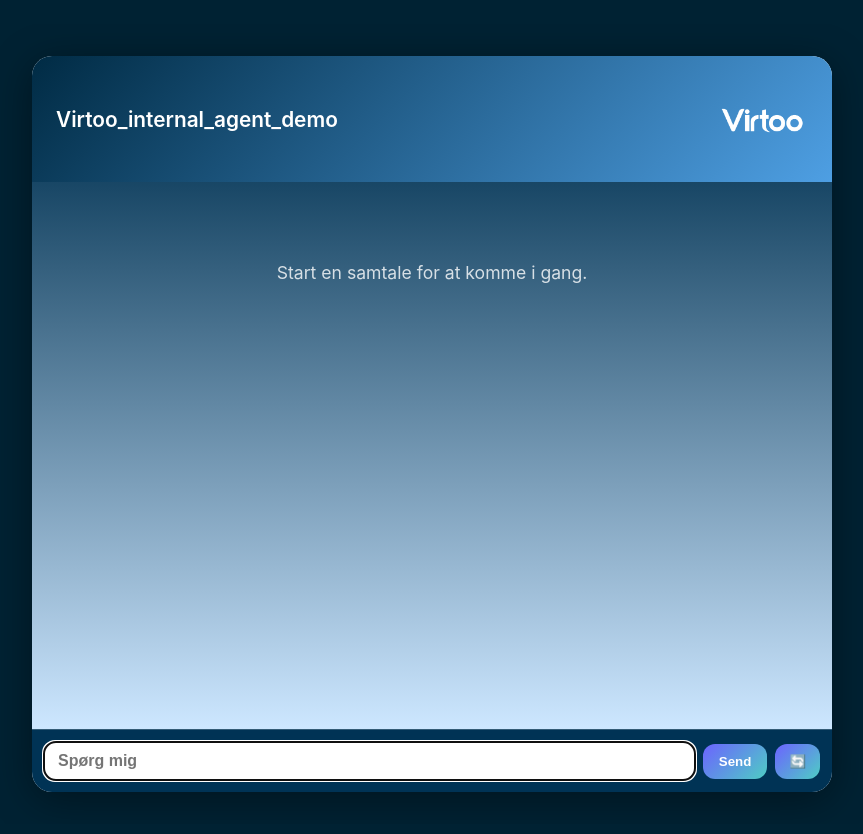
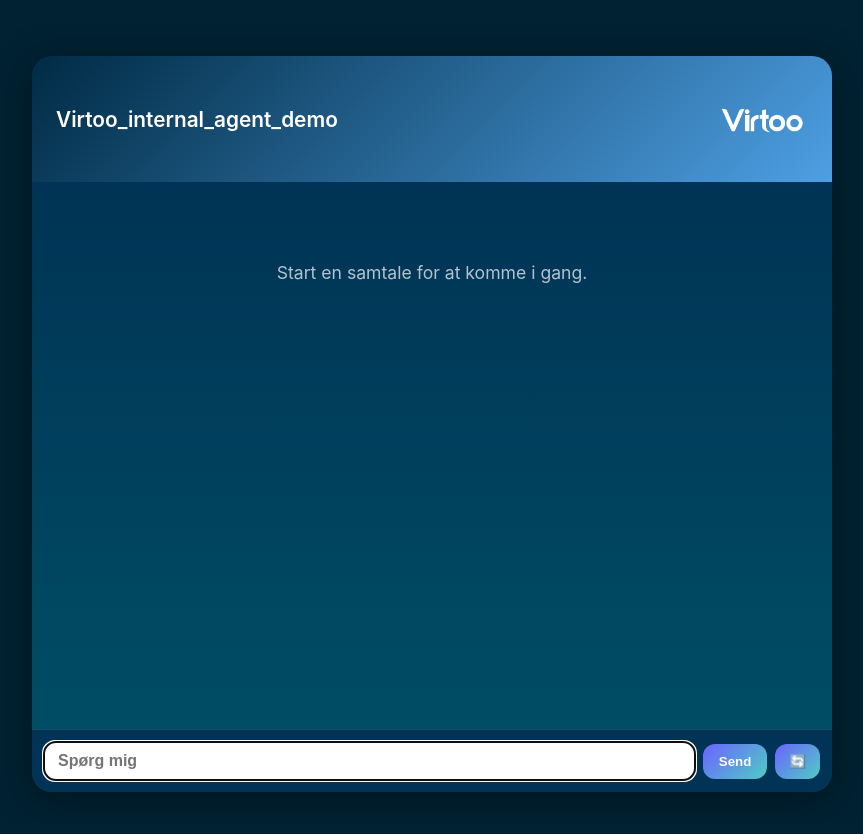
Before and after one commit to JacobHonore1/zaxis-agentchat, a Next.js app: page / in a window 1280 px wide. Shown: the top 834 px of the page, without its empty margins (232-1095 px from the left). Built offline with nearby package versions, Linux system fonts and the light colour scheme.

Commit message:
Update page.tsx

```diff
--- a/app/page.tsx
+++ b/app/page.tsx
@@ -12,17 +12,14 @@ export default function ChatPage() {
   const inputRef = useRef<HTMLInputElement | null>(null);
   const chatEndRef = useRef<HTMLDivElement | null>(null);
 
-  // Fokus i inputfeltet
   useEffect(() => {
     inputRef.current?.focus();
   }, [loading]);
 
-  // Scroll til bund
   useEffect(() => {
     chatEndRef.current?.scrollIntoView({ behavior: 'smooth' });
   }, [messages]);
 
-  // conversation_id
   useEffect(() => {
     let storedId = localStorage.getItem('conversation_id');
     if (!storedId) {
@@ -34,7 +31,6 @@ export default function ChatPage() {
 
   const sendMessage = async () => {
     if (!input.trim() || loading) return;
-
     const userMessage = { role: 'user', content: input };
     setMessages((prev) => [...prev, userMessage]);
     setInput('');
@@ -49,9 +45,7 @@ export default function ChatPage() {
           message: input,
         }),
       });
-
       const data = await res.json();
-
       if (data.reply) {
         const botMessage = { role: 'assistant', content: data.reply };
         setMessages((prev) => [...prev, botMessage]);
@@ -75,14 +69,20 @@ export default function ChatPage() {
     inputRef.current?.focus();
   };
 
+  // Formatér tekst med fed skrift hvor * eller ** bruges
   const renderFormattedContent = (text: string) => {
-    const lines = text.split('\n').filter((l) => l.trim() !== '');
-    return lines.map((line, i) => {
-      if (line.startsWith('###')) return <h3 key={i}>{line.replace('###', '').trim()}</h3>;
-      if (line.startsWith('**')) return <strong key={i}>{line.replace(/\*\*/g, '')}</strong>;
-      if (line.startsWith('- ')) return <li key={i}>{line.replace('- ', '').trim()}</li>;
-      return <p key={i}>{line}</p>;
-    });
+    const boldRegex = /(\*\*?)(.*?)\1/g;
+    const parts = [];
+    let lastIndex = 0;
+    let match;
+    while ((match = boldRegex.exec(text)) !== null) {
+      if (match.index > lastIndex)
+        parts.push(text.substring(lastIndex, match.index));
+      parts.push(<strong key={match.index}>{match[2]}</strong>);
+      lastIndex = match.index + match[0].length;
+    }
+    if (lastIndex < text.length) parts.push(text.substring(lastIndex));
+    return parts.map((part, i) => <span key={i}>{part}</span>);
   };
 
   return (
@@ -108,8 +108,6 @@ export default function ChatPage() {
           overflow: hidden;
           background-color: #002233;
         }
-
-        /* Scrollbar styling i chatvinduet */
         .chat-scroll::-webkit-scrollbar {
           width: 6px;
         }
@@ -117,11 +115,11 @@ export default function ChatPage() {
           background: transparent;
         }
         .chat-scroll::-webkit-scrollbar-thumb {
-          background-color: #4ecdc4;
+          background-color: #002233;
           border-radius: 10px;
         }
         .chat-scroll::-webkit-scrollbar-thumb:hover {
-          background-color: #3cb6ae;
+          background-color: #003355;
         }
       `}</style>
 
@@ -133,9 +131,9 @@ export default function ChatPage() {
           display: 'flex',
           flexDirection: 'column',
           borderRadius: 20,
-          background: 'linear-gradient(180deg, #f4f8fb 0%, #f9f9fb 100%)',
           boxShadow: '0 8px 40px rgba(0,0,0,0.4)',
           overflow: 'hidden',
+          background: 'linear-gradient(180deg, #002b44 0%, #004d66 100%)',
         }}
       >
         {/* Header */}
@@ -175,18 +173,17 @@ export default function ChatPage() {
             flex: 1,
             padding: '20px',
             overflowY: 'auto',
-            background: 'linear-gradient(to bottom, rgba(0,51,85,0.9) 0%, #cde7ff 100%)',
-            color: '#002233',
+            background: 'linear-gradient(to bottom, #003355 0%, #004d66 100%)',
+            color: '#ffffff',
           }}
         >
           {messages.length === 0 ? (
             <p
               style={{
-                color: 'white',
+                color: 'rgba(255,255,255,0.7)',
                 textAlign: 'center',
                 marginTop: 60,
                 fontSize: '1.1rem',
-                opacity: 0.8,
               }}
             >
               Start en samtale for at komme i gang.
@@ -208,12 +205,12 @@ export default function ChatPage() {
                     background:
                       msg.role === 'user'
                         ? 'rgba(255, 255, 255, 0.15)'
-                        : 'rgba(255, 255, 255, 0.9)',
-                    color: msg.role === 'user' ? '#fff' : '#002233',
+                        : 'rgba(0, 0, 0, 0.25)',
+                    color: msg.role === 'user' ? '#fff' : '#e6f3ff',
                     maxWidth: '80%',
                     wordBreak: 'break-word',
                     textAlign: 'left',
-                    backdropFilter: 'blur(6px)',
+                    lineHeight: '1.5',
                   }}
                 >
                   {msg.role === 'assistant'
@@ -224,7 +221,6 @@ export default function ChatPage() {
             ))
           )}
 
-          {/* Loading indikator */}
           {loading && (
             <div style={{ textAlign: 'left', margin: '10px 0 0 10px' }}>
               <div className="dot-flashing" />
@@ -263,7 +259,7 @@ export default function ChatPage() {
         {/* Footer */}
         <div
           style={{
-            borderTop: '1px solid rgba(255,255,255,0.2)',
+            borderTop: '1px solid rgba(255,255,255,0.1)',
             background: '#003355',
             padding: '12px',
             display: 'flex',
```
